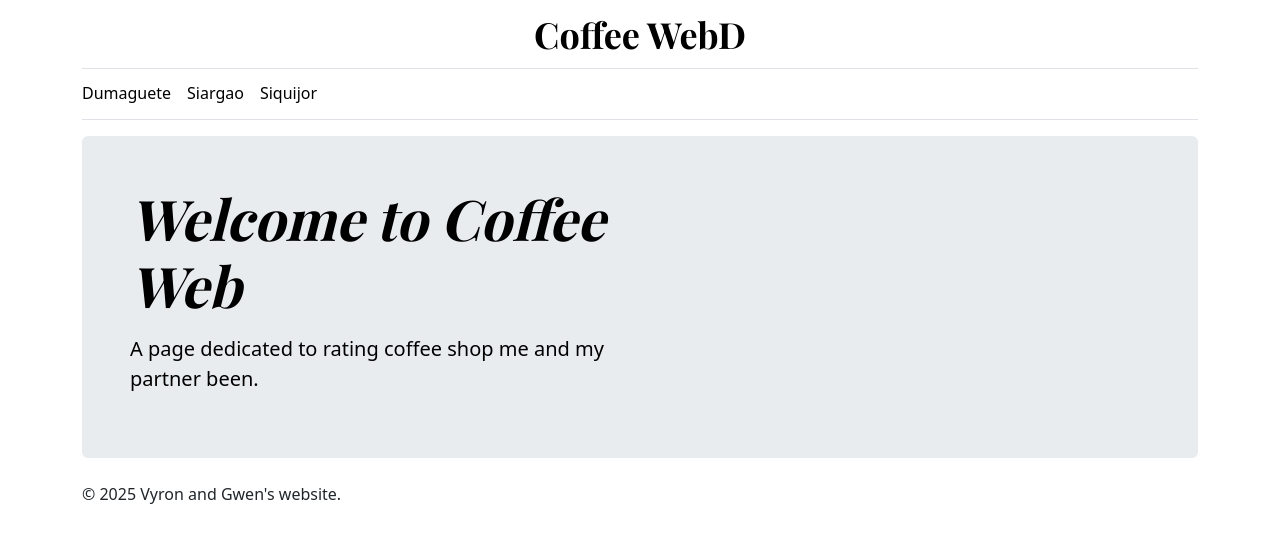
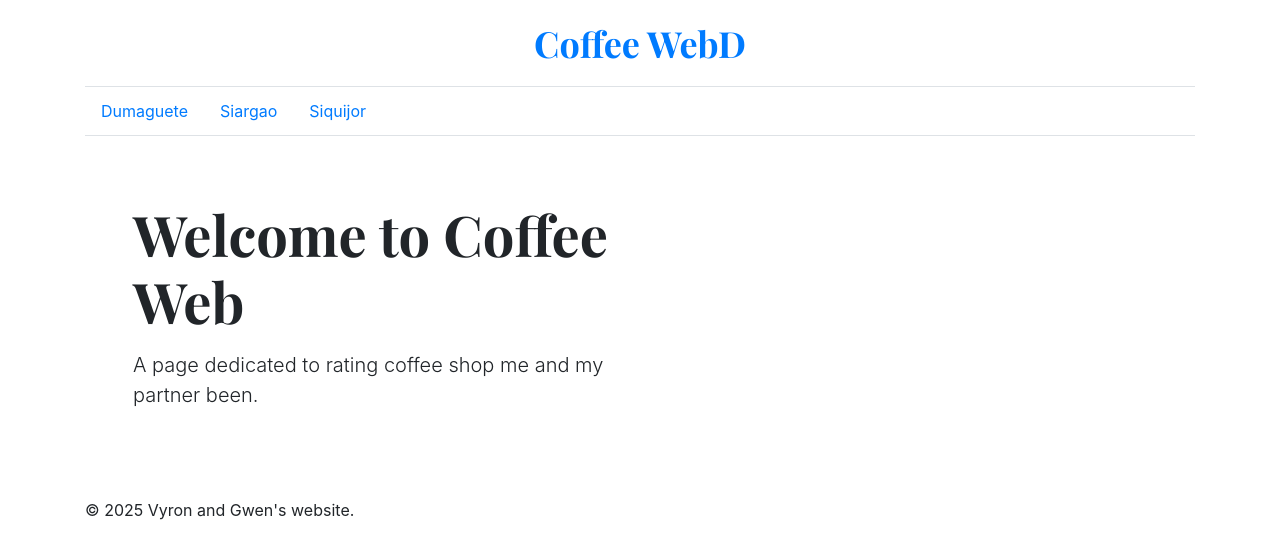
Before and after one commit to vdgalapin/CoffeeWebD, a Jekyll site: the page built from index.html, in a window 1280 px wide. Shown: the top 559 px of the page. Built offline with Jekyll 4.4.1, drawn with Linux system fonts in a browser that asks for light colours; nearby versions of some CDN libraries; library files that are not in the unit come from our copies; comment, search, counter and statistics services are not loaded.

Commit message:
Fix asset paths

```diff
--- a/_layouts/default.html
+++ b/_layouts/default.html
@@ -13,7 +13,7 @@
 
         <link rel="canonical" href="https://getbootstrap.com/docs/5.3/examples/blog/">
         <link rel="stylesheet" href="https://cdn.jsdelivr.net/npm/@docsearch/css@3">
-        <link href="/assets/dist/css/bootstrap.min.css" rel="stylesheet">
+        <link href="{{ site.baseurl }}dist/css/bootstrap.min.css" rel="stylesheet">
 
         <!-- <link href="style_cw.css" rel="stylesheet"> -->
 
```
